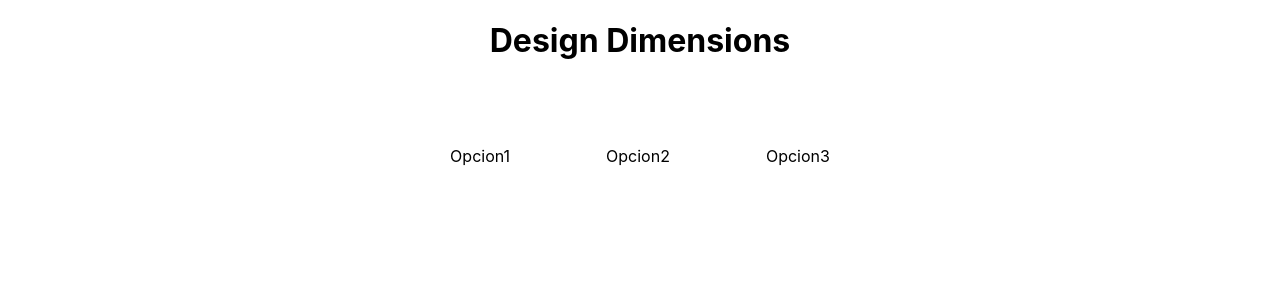
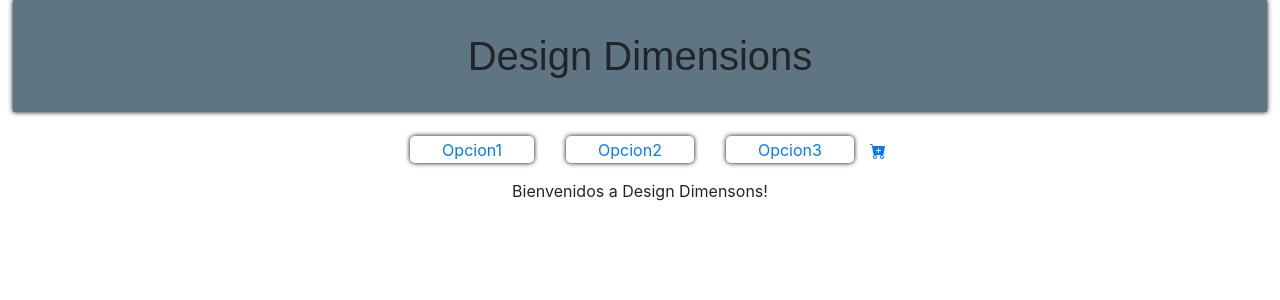
Before and after one commit to whatdfacu/clase-14220, a React (Create React App) app: page / in a window 1280 px wide. Shown: the top 300 px of the page. Built offline with nearby package versions, Linux system fonts and the light colour scheme.

Commit message:
entrega clase 4 - Conde

```diff
--- a/package.json
+++ b/package.json
@@ -6,7 +6,9 @@
     "@testing-library/jest-dom": "^5.12.0",
     "@testing-library/react": "^11.2.7",
     "@testing-library/user-event": "^12.8.3",
+    "bootstrap": "^5.0.1",
     "react": "^17.0.2",
+    "react-bootstrap": "^1.6.1",
     "react-dom": "^17.0.2",
     "react-scripts": "4.0.3",
     "web-vitals": "^1.1.2"
--- a/src/App.css
+++ b/src/App.css
@@ -1,15 +1,25 @@
-.main-nav{
+h1{
+  margin: 1%;
+  background-color: rgb(95, 117, 131);
+  display:flex;
+  justify-content: center;
+  align-items: center;
+  flex-direction: row;
+  padding: 2rem;
+  box-shadow:0 0 5px black;
+  font-family: sans-serif;
+}
+.nav-principal{
+  list-style: none;
   display:flex;
   justify-content: center;
   align-items: center;
   flex-direction: row;
 }
-h1{
-  display:flex;
-  justify-content: center;
-  align-items: center;
-  flex-direction: row;
+.boton{
+  list-style: none;
+  padding: 0.1rem 2rem;
+  margin: 1rem;
+  border-radius: 5px;
+  box-shadow:0 0 5px black;
 }
-p{
-  padding: 3rem;
-}
--- a/src/App.js
+++ b/src/App.js
@@ -1,12 +1,15 @@
 import React from 'react';
+import NavBar from './components/NavBar.js'
 import './App.css';
-import NavBar from './components/NavBar'
+import ItemListContainer from './components/ItemListContainer.js';
 
 class App extends React.Component {
   render() {
     return(
+    <>
       <NavBar/>
-
+      <ItemListContainer title='Bienvenidos a Design Dimensons!' className='nav-principal'/>
+    </>
     )
   }
 }
--- /dev/null
+++ b/src/components/CartWidget.js
@@ -0,0 +1,26 @@
+import React, { Component } from 'react'
+
+export class CartWidget extends Component {
+    render() {
+        return (
+            <>
+                        <link
+                rel="stylesheet"
+                href="https://cdn.jsdelivr.net/npm/bootstrap@4.6.0/dist/css/bootstrap.min.css"
+                integrity="sha384-B0vP5xmATw1+K9KRQjQERJvTumQW0nPEzvF6L/Z6nronJ3oUOFUFpCjEUQouq2+l"
+                crossOrigin="anonymous"
+            />
+            <a href=".">
+
+            <div>
+                <svg xmlns="http://www.w3.org/2000/svg" width="16" height="16" fill="currentColor" className="bi bi-cart-plus-fill" viewBox="0 0 16 16">
+                  <path d="M.5 1a.5.5 0 0 0 0 1h1.11l.401 1.607 1.498 7.985A.5.5 0 0 0 4 12h1a2 2 0 1 0 0 4 2 2 0 0 0 0-4h7a2 2 0 1 0 0 4 2 2 0 0 0 0-4h1a.5.5 0 0 0 .491-.408l1.5-8A.5.5 0 0 0 14.5 3H2.89l-.405-1.621A.5.5 0 0 0 2 1H.5zM6 14a1 1 0 1 1-2 0 1 1 0 0 1 2 0zm7 0a1 1 0 1 1-2 0 1 1 0 0 1 2 0zM9 5.5V7h1.5a.5.5 0 0 1 0 1H9v1.5a.5.5 0 0 1-1 0V8H6.5a.5.5 0 0 1 0-1H8V5.5a.5.5 0 0 1 1 0z"/>
+                </svg>
+            </div>
+            </a>
+            </>
+        )
+    }
+}
+
+export default CartWidget
--- /dev/null
+++ b/src/components/ItemListContainer.js
@@ -0,0 +1,17 @@
+import React from 'react'
+
+function ItemListContainer(props) {
+    return (
+        <div>
+            <link
+               rel="stylesheet"
+               href="https://cdn.jsdelivr.net/npm/bootstrap@4.6.0/dist/css/bootstrap.min.css"
+               integrity="sha384-B0vP5xmATw1+K9KRQjQERJvTumQW0nPEzvF6L/Z6nronJ3oUOFUFpCjEUQouq2+l"
+               crossOrigin="anonymous"
+            />
+            <p className='text-center'>{props.title}</p>
+        </div>
+    )
+}
+
+export default ItemListContainer
--- a/src/components/NavBar.js
+++ b/src/components/NavBar.js
@@ -1,14 +1,22 @@
 import React, { Component } from 'react'
+import CartWidget from './CartWidget'
 
 export default class navBar extends Component {
     render() {
         return (
             <>
+            <link
+                rel="stylesheet"
+                href="https://cdn.jsdelivr.net/npm/bootstrap@4.6.0/dist/css/bootstrap.min.css"
+                integrity="sha384-B0vP5xmATw1+K9KRQjQERJvTumQW0nPEzvF6L/Z6nronJ3oUOFUFpCjEUQouq2+l"
+                crossOrigin="anonymous"
+            />
             <h1>Design Dimensions</h1>
-            <nav className='main-nav'>
-                <p>Opcion1</p>
-                <p>Opcion2</p>
-                <p>Opcion3</p>
+            <nav className='nav-principal'>
+                <a className='boton' href='.'>Opcion1</a>
+                <a className='boton' href='.'>Opcion2</a>
+                <a className='boton' href='.'>Opcion3</a>
+                <CartWidget/>
             </nav>
             </>
         )
```
Also changed, not shown: public/carticon.png (added), 1 other file (tests, documents, lock files or other folders).
